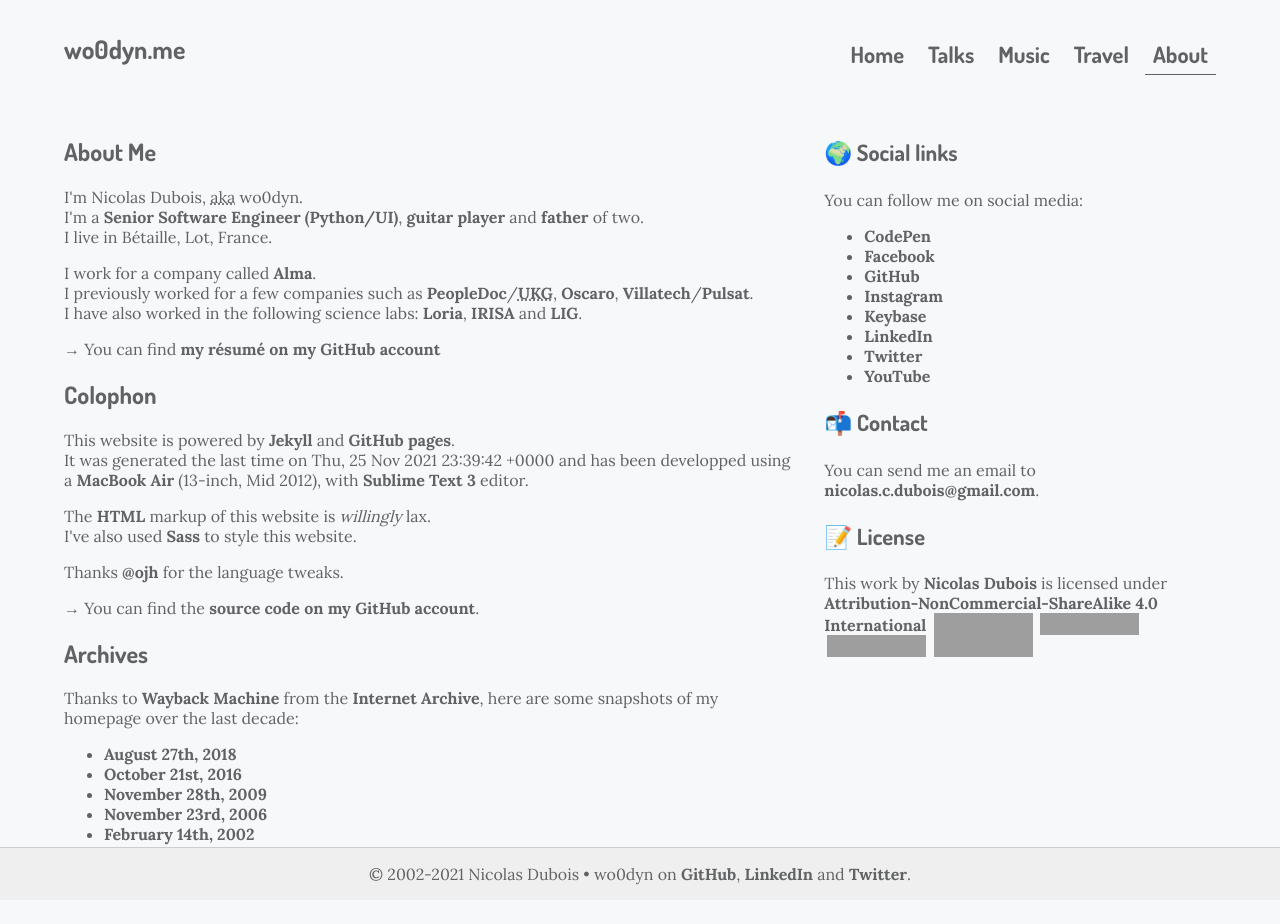
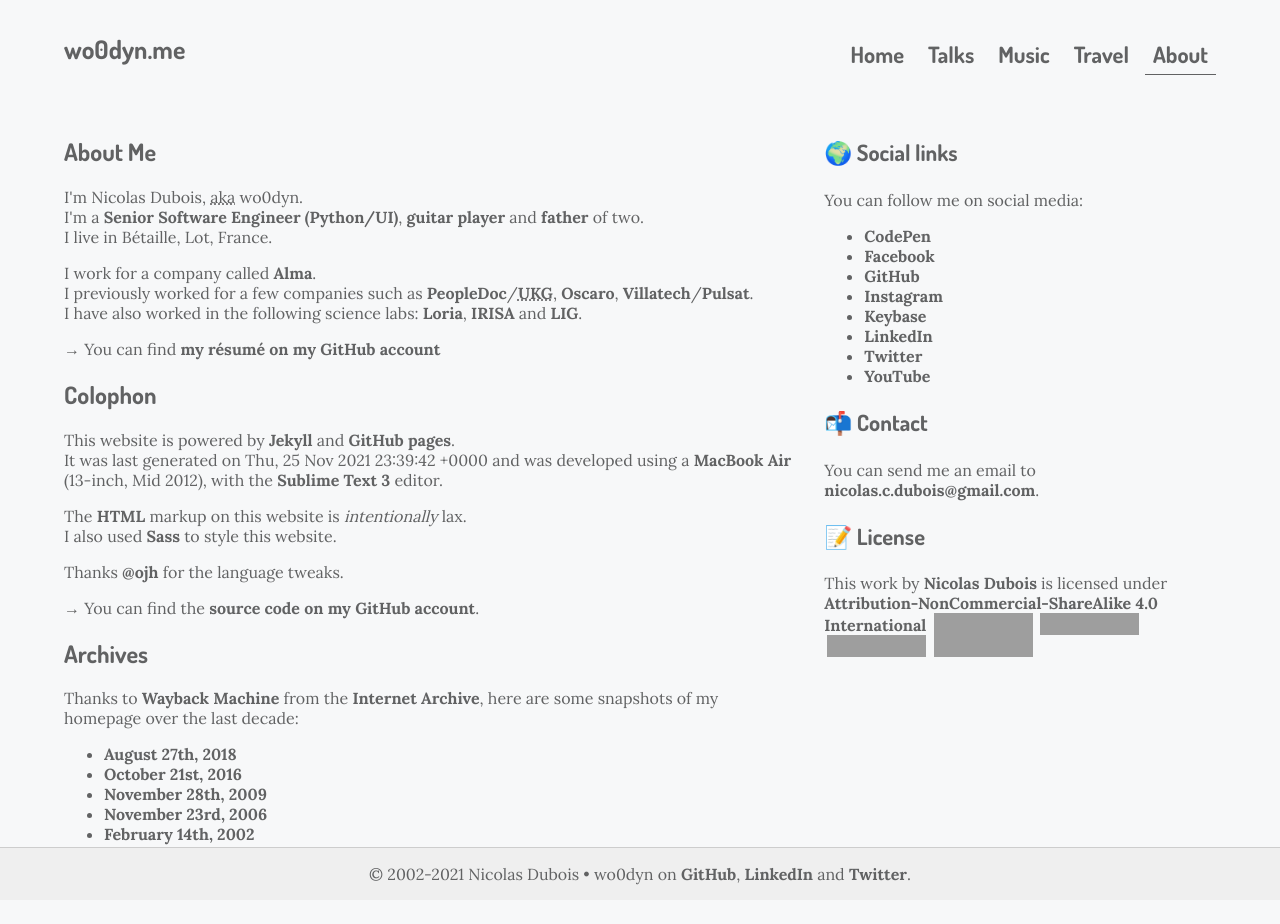
Before and after one commit to wo0dyn/homepage, a Jekyll site: the page built from about.html, in a window 1280 px wide, cut to the strip 0-940 px from the top of the page. Shown: the top 924 px of the strip. Built offline with Jekyll 4.4.1, drawn with Linux system fonts in a browser that asks for light colours; grey boxes are pictures that could not be loaded.

Commit message:
Fix few typos in about section

```diff
--- a/about.html
+++ b/about.html
@@ -39,12 +39,13 @@
     <h2>Colophon</h2>
     <p>This website is powered by <a href="https://jekyllrb.com">Jekyll</a> and
        <a href="https://pages.github.com">GitHub pages</a>.<br>
-       It was generated the last time on {{ site.time | date_to_rfc822 }} and
-       has been developped using a <a href="https://support.apple.com/kb/sp670">MacBook Air</a>
-       (13-inch, Mid 2012), with <a href="https://www.sublimetext.com/3">Sublime Text 3</a> editor.
-    <p>The <a href="https://html.spec.whatwg.org">HTML</a> markup of this website is
-       <em>willingly</em> lax.<br>
-       I've also used <a href="http://sass-lang.com">Sass</a> to style this website.
+       It was last generated on
+       <time datetime="{{ site.time | date_to_xmlschema }}">{{ site.time | date_to_rfc822 }}</time> and
+       was developed using a <a href="https://support.apple.com/kb/sp670">MacBook Air</a>
+       (13-inch, Mid 2012), with the <a href="https://www.sublimetext.com/3">Sublime Text 3</a> editor.
+    <p>The <a href="https://html.spec.whatwg.org">HTML</a> markup on this website is
+       <em>intentionally</em> lax.<br>
+       I also used <a href="http://sass-lang.com">Sass</a> to style this website.
     <p>Thanks <a href="https://ojh.github.io/">@ojh</a> for the
       language tweaks.
     <p>→ You can find the
```
